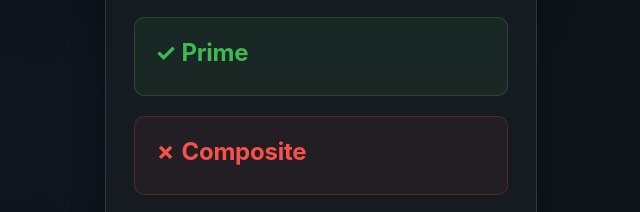
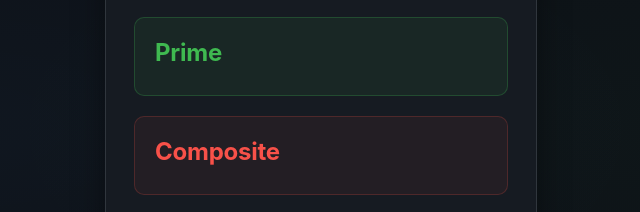
Before and after one commit to powernapkin-web/prime-checker, a plain HTML site: page index.html in a window 1280 px wide. Shown: the part 271-483 px from the top of the page, without its empty margins (319-959 px from the left). Drawn offline with Linux system fonts and the light colour scheme.

Commit message:
Remove checkmark/cross emojis from Prime/Composite labels

```diff
--- a/index.html
+++ b/index.html
@@ -249,12 +249,12 @@
       <div id="errorMsg" class="error"></div>
 
       <div id="resultPrime" class="result prime">
-        <div class="result-label">&#x2713; Prime</div>
+        <div class="result-label">Prime</div>
         <div class="result-detail" id="primeDetail"></div>
       </div>
 
       <div id="resultComposite" class="result composite">
-        <div class="result-label">&#x2717; Composite</div>
+        <div class="result-label">Composite</div>
         <div class="result-detail" id="compositeDetail"></div>
         <div class="factors" id="factorsBox" style="display:none;">
           <div class="factors-title">Factors</div>
```
